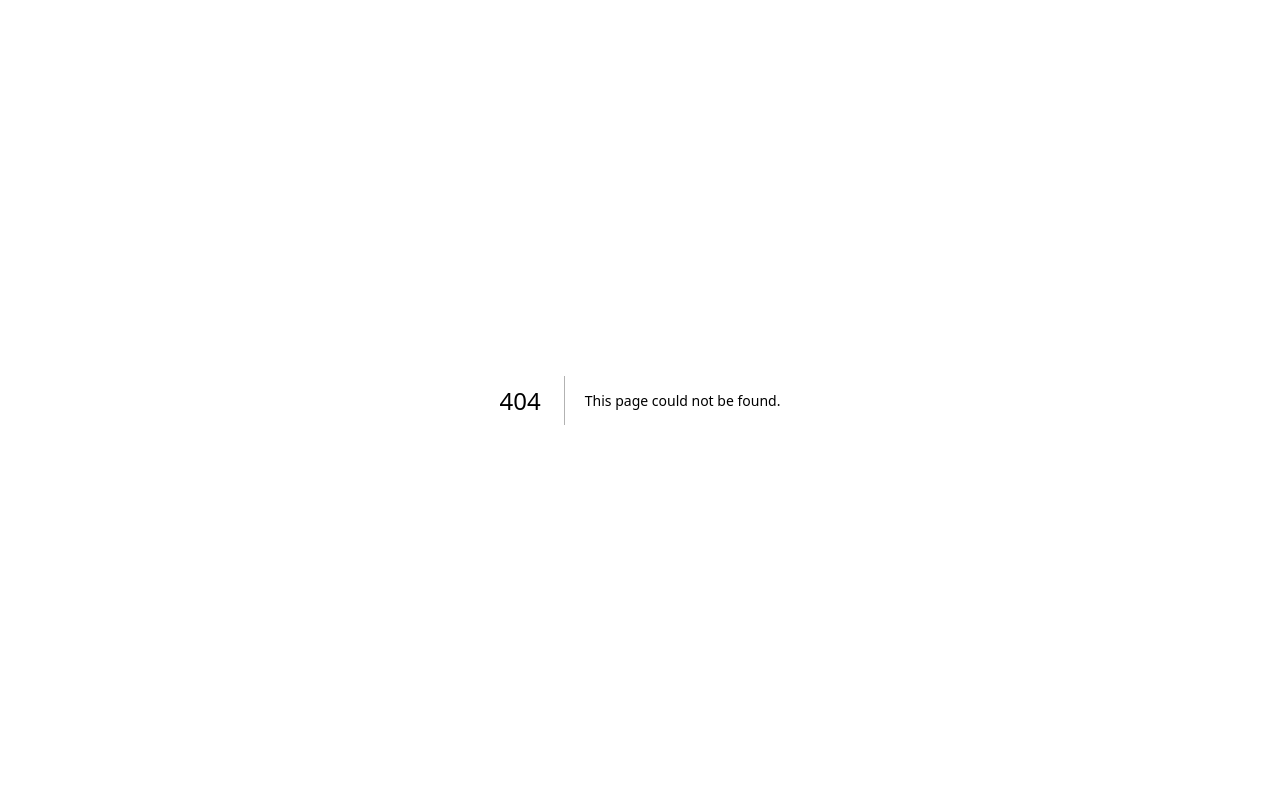
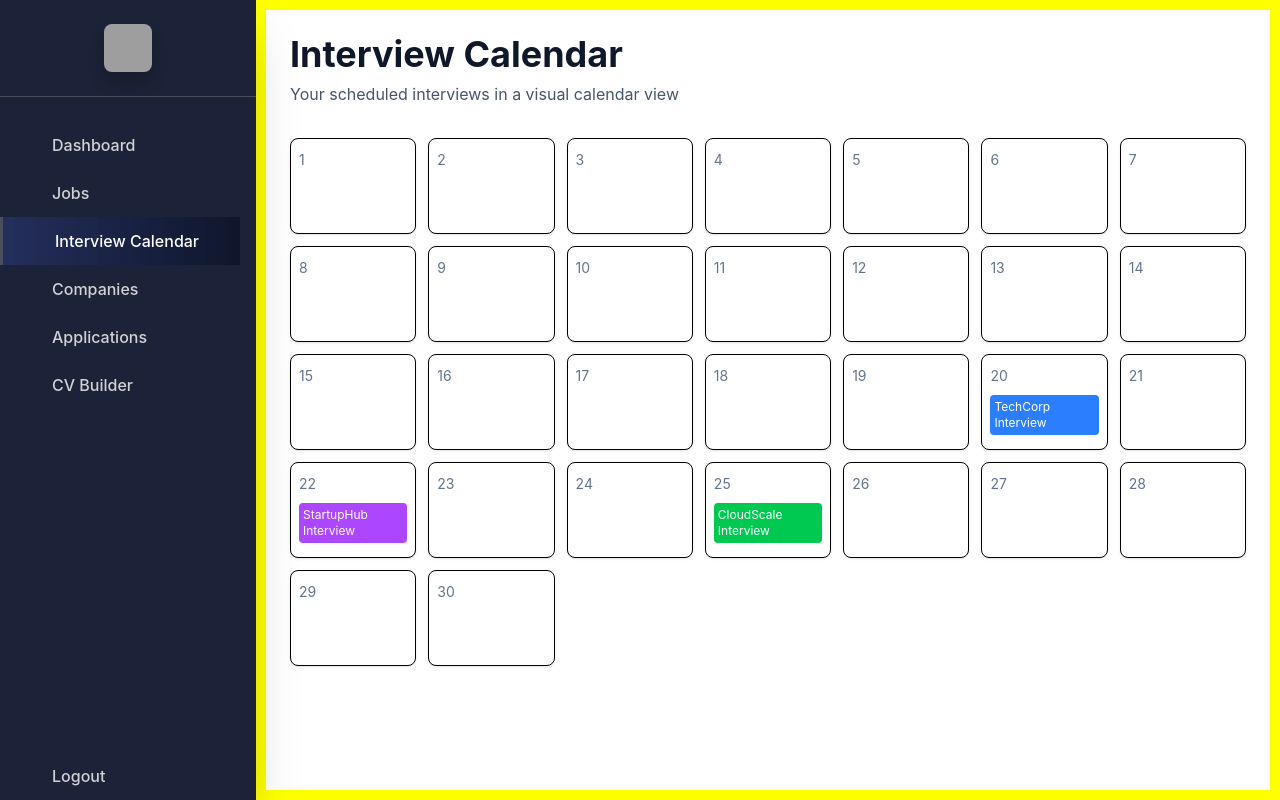
Before and after one commit to Sivajan-Jeyaseelan/careerbridgeproject, a Next.js app: page /candidate/cv in a window 1280 px wide. Before the commit this address had no page. Built offline with nearby package versions, Linux system fonts and the light colour scheme; grey boxes are pictures that could not be loaded.

Commit message:
added folderstructure map text file

```diff
--- /dev/null
+++ b/app/candidate/cv/page.tsx
@@ -0,0 +1,75 @@
+import React from "react";
+
+
+export default function CVBuilder() {
+
+    /*return (
+
+        <div className="content-component p-6">
+
+            <div className="mb-12">
+
+                <h1 className="text-4xl font-bold text-slate-900 mb-3">Interview Calendar</h1>
+                <p className="text-lg text-slate-600">Track all your scheduled interviews, get reminders, and stay prepared for every opportunity.</p>
+
+            </div>
+
+            <div>
+
+            </div>
+
+        </div>
+
+    )*/
+
+
+    const interviews = [
+        { date: 20, title: "TechCorp Interview", color: "bg-blue-500" },
+        { date: 22, title: "StartupHub Interview", color: "bg-purple-500" },
+        { date: 25, title: "CloudScale Interview", color: "bg-green-500" }
+    ];
+
+    const days = Array.from({ length: 30 }, (_, i) => i + 1);
+
+    return (
+        <div className="p-6">
+
+            <h1 className="text-4xl font-bold mb-2 text-slate-900">
+                Interview Calendar
+            </h1>
+
+            <p className="text-slate-600 mb-8">
+                Your scheduled interviews in a visual calendar view
+            </p>
+
+            {/* Calendar Grid */}
+            <div className="grid grid-cols-7 gap-3">
+
+                {days.map((day) => {
+
+                    const event = interviews.find(i => i.date === day);
+
+                    return (
+                        <div
+                            key={day}
+                            className="h-24 border rounded-lg p-2 bg-white shadow-sm relative"
+                        >
+
+                            <span className="text-sm text-slate-500">{day}</span>
+
+                            {event && (
+                                <div className={`mt-2 text-xs text-white p-1 rounded ${event.color}`}>
+                                    {event.title}
+                                </div>
+                            )}
+
+                        </div>
+                    );
+                })}
+
+            </div>
+
+        </div>
+    );
+
+}
--- /dev/null
+++ b/app/candidate/interviewcalendar/page.tsx
@@ -0,0 +1,19 @@
+import React from "react";
+
+
+
+const InterviewCalendar = () => {
+
+  return (
+    <div className="max-w-6xl mx-auto px-6 py-12">
+      <h1 className="text-3xl font-bold text-slate-900 mb-10 text-center">
+        📅 Interview Calendar
+      </h1>
+
+
+
+    </div>
+  );
+};
+
+export default InterviewCalendar;
--- /dev/null
+++ b/app/components/calendar.tsx
@@ -0,0 +1,159 @@
+'use client';
+
+import { useState } from 'react';
+import { ChevronLeft, ChevronRight } from 'lucide-react';
+
+interface CalendarProps {
+  onDateSelect?: (date: Date) => void;
+  selectedDate?: Date;
+}
+
+export default function Calendar({ onDateSelect, selectedDate }: CalendarProps) {
+  const [currentDate, setCurrentDate] = useState(new Date());
+
+  const getDaysInMonth = (date: Date) => {
+    return new Date(date.getFullYear(), date.getMonth() + 1, 0).getDate();
+  };
+
+  const getFirstDayOfMonth = (date: Date) => {
+    return new Date(date.getFullYear(), date.getMonth(), 1).getDay();
+  };
+
+  const daysInMonth = getDaysInMonth(currentDate);
+  const firstDayOfMonth = getFirstDayOfMonth(currentDate);
+  const monthName = currentDate.toLocaleDateString('en-US', {
+    month: 'long',
+    year: 'numeric',
+  });
+
+  const previousMonth = () => {
+    setCurrentDate(
+      new Date(currentDate.getFullYear(), currentDate.getMonth() - 1)
+    );
+  };
+
+  const nextMonth = () => {
+    setCurrentDate(
+      new Date(currentDate.getFullYear(), currentDate.getMonth() + 1)
+    );
+  };
+
+  const isToday = (day: number) => {
+    const today = new Date();
+    return (
+      day === today.getDate() &&
+      currentDate.getMonth() === today.getMonth() &&
+      currentDate.getFullYear() === today.getFullYear()
+    );
+  };
+
+  const isSelected = (day: number) => {
+    if (!selectedDate) return false;
+    return (
+      day === selectedDate.getDate() &&
+      currentDate.getMonth() === selectedDate.getMonth() &&
+      currentDate.getFullYear() === selectedDate.getFullYear()
+    );
+  };
+
+  const handleDateClick = (day: number) => {
+    const newDate = new Date(
+      currentDate.getFullYear(),
+      currentDate.getMonth(),
+      day
+    );
+    onDateSelect?.(newDate);
+  };
+
+  const dayLabels = ['Sun', 'Mon', 'Tue', 'Wed', 'Thu', 'Fri', 'Sat'];
+  const days = Array.from({ length: firstDayOfMonth }, () => null).concat(
+    Array.from({ length: daysInMonth }, (_, i) => i + 1)
+  );
+
+  const colorClasses = {
+    header: 'bg-gradient-to-r from-blue-600 to-purple-600',
+    today: 'bg-gradient-to-br from-amber-400 to-orange-500 text-white font-bold',
+    selected: 'bg-gradient-to-br from-pink-500 to-rose-500 text-white',
+    hover: 'hover:bg-blue-100 hover:scale-105',
+    weekend: 'text-purple-600 font-semibold',
+    weekday: 'text-slate-700',
+  };
+
+  return (
+    <div className="w-full max-w-md rounded-2xl bg-white shadow-xl overflow-hidden">
+      {/* Header */}
+      <div className={`${colorClasses.header} p-6 text-white`}>
+        <div className="flex items-center justify-between mb-4">
+          <button
+            onClick={previousMonth}
+            className="p-2 hover:bg-white/20 rounded-lg transition-colors"
+          >
+            <ChevronLeft size={24} />
+          </button>
+          <h2 className="text-2xl font-bold text-center flex-1">{monthName}</h2>
+          <button
+            onClick={nextMonth}
+            className="p-2 hover:bg-white/20 rounded-lg transition-colors"
+          >
+            <ChevronRight size={24} />
+          </button>
+        </div>
+      </div>
+
+      {/* Calendar Grid */}
+      <div className="p-6">
+        {/* Day Labels */}
+        <div className="grid grid-cols-7 gap-2 mb-4">
+          {dayLabels.map((day) => (
+            <div
+              key={day}
+              className={`text-center font-semibold py-2 text-sm ${
+                day === 'Sun' || day === 'Sat'
+                  ? colorClasses.weekend
+                  : colorClasses.weekday
+              }`}
+            >
+              {day}
+            </div>
+          ))}
+        </div>
+
+        {/* Days Grid */}
+        <div className="grid grid-cols-7 gap-2">
+          {days.map((day, index) => (
+            <button
+              key={index}
+              onClick={() => day && handleDateClick(day)}
+              disabled={!day}
+              className={`
+                aspect-square rounded-lg text-sm font-medium transition-all
+                ${!day && 'opacity-0'}
+                ${day && !isToday(day) && !isSelected(day) && colorClasses.hover}
+                ${isToday(day) && colorClasses.today}
+                ${isSelected(day) && colorClasses.selected}
+                ${day && !isToday(day) && !isSelected(day) && 'bg-slate-100 text-slate-700'}
+                ${!day && 'cursor-default'}
+                ${day && 'cursor-pointer'}
+              `}
+            >
+              {day}
+            </button>
+          ))}
+        </div>
+      </div>
+
+      {/* Footer */}
+      <div className="bg-gradient-to-r from-blue-50 to-purple-50 px-6 py-3 border-t border-slate-200">
+        <p className="text-xs text-slate-600 text-center">
+          {selectedDate
+            ? `Selected: ${selectedDate.toLocaleDateString('en-US', {
+                weekday: 'long',
+                month: 'long',
+                day: 'numeric',
+              })}`
+            : 'Select a date'}
+        </p>
+      </div>
+    </div>
+  );
+}
```
Also changed, not shown: folderstuctre.txt (added).
